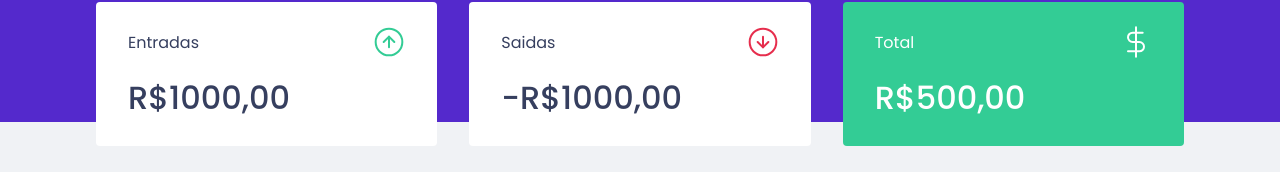
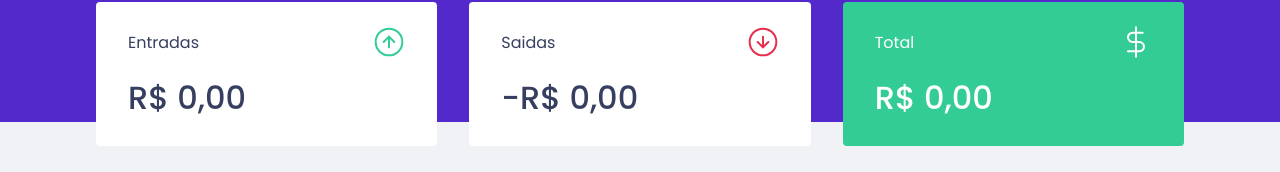
Before and after one commit to Romario-gomes/dtmoney, a React (Create React App) app: page / in a window 1280 px wide. Shown: the part 150-322 px from the top of the page. Built offline with nearby package versions, Linux system fonts and the light colour scheme; no server answers; what miragejs would draw is missing.

Commit message:
Feat(Calculando resumo)

```diff
--- a/src/components/Summary/index.tsx
+++ b/src/components/Summary/index.tsx
@@ -10,7 +10,39 @@
 export function Summary() {
   const { transactions } = useContext(TransactionsContext);
 
-   console.log(transactions);
+  const totalDeposits = transactions.reduce((acc, transaction) => {
+    if(transaction.type === 'deposit') {
+      return acc + transaction.amount;
+    }
+
+    return acc;
+  }, 0);
+
+  const totalWithDraw = transactions.reduce((acc, transaction) => {
+    if(transaction.type === 'withdraw') {
+      return acc + transaction.amount;
+    }
+
+    return acc;
+  }, 0);
+
+  const summary = transactions.reduce((acc, transaction) => {
+    if(transaction.type === 'deposit') {
+      acc.deposits += transaction.amount;
+      acc.total += transaction.amount;
+
+    } else {
+      acc.withDraws += transaction.amount;
+      acc.total -= transaction.amount;
+    }
+    return acc;
+  }, {
+    deposits: 0,
+    withDraws: 0,
+    total: 0,
+  });
+
+
   return (
     <Container>
 
@@ -19,7 +51,12 @@
           <p>Entradas</p>
           <img src={entradaImg} alt="Entradas"/>
         </header>
-        <strong>R$1000,00</strong>
+        <strong>
+          {new Intl.NumberFormat('pt-BR', {
+                  style: 'currency',
+                  currency: 'BRL'
+                }).format(summary.deposits)}
+        </strong>
       </div>
 
       <div>
@@ -27,7 +64,10 @@
           <p>Saidas</p>
           <img src={saidasImg} alt="Saídas"/>
         </header>
-        <strong>-R$1000,00</strong>
+        <strong>-{new Intl.NumberFormat('pt-BR', {
+                  style: 'currency',
+                  currency: 'BRL'
+                }).format(summary.withDraws)} </strong>
       </div>
 
       <div className="highlight-background">
@@ -35,7 +75,12 @@
           <p>Total</p>
           <img src={totalImg} alt="Total"/>
         </header>
-        <strong>R$500,00</strong>
+        <strong>
+        {new Intl.NumberFormat('pt-BR', {
+                  style: 'currency',
+                  currency: 'BRL'
+                }).format(summary.total)}
+        </strong>
       </div>
     </Container>
   );
```
